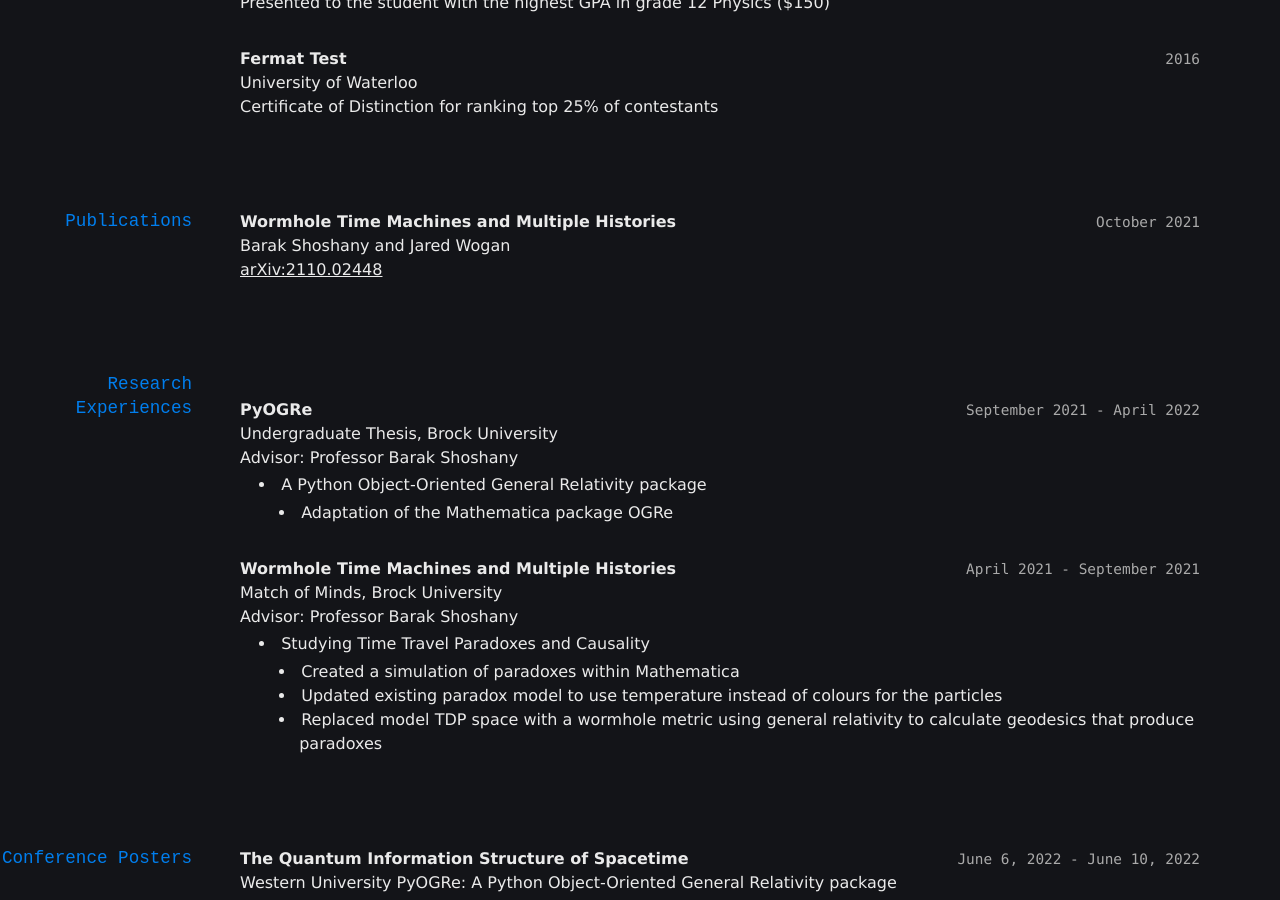
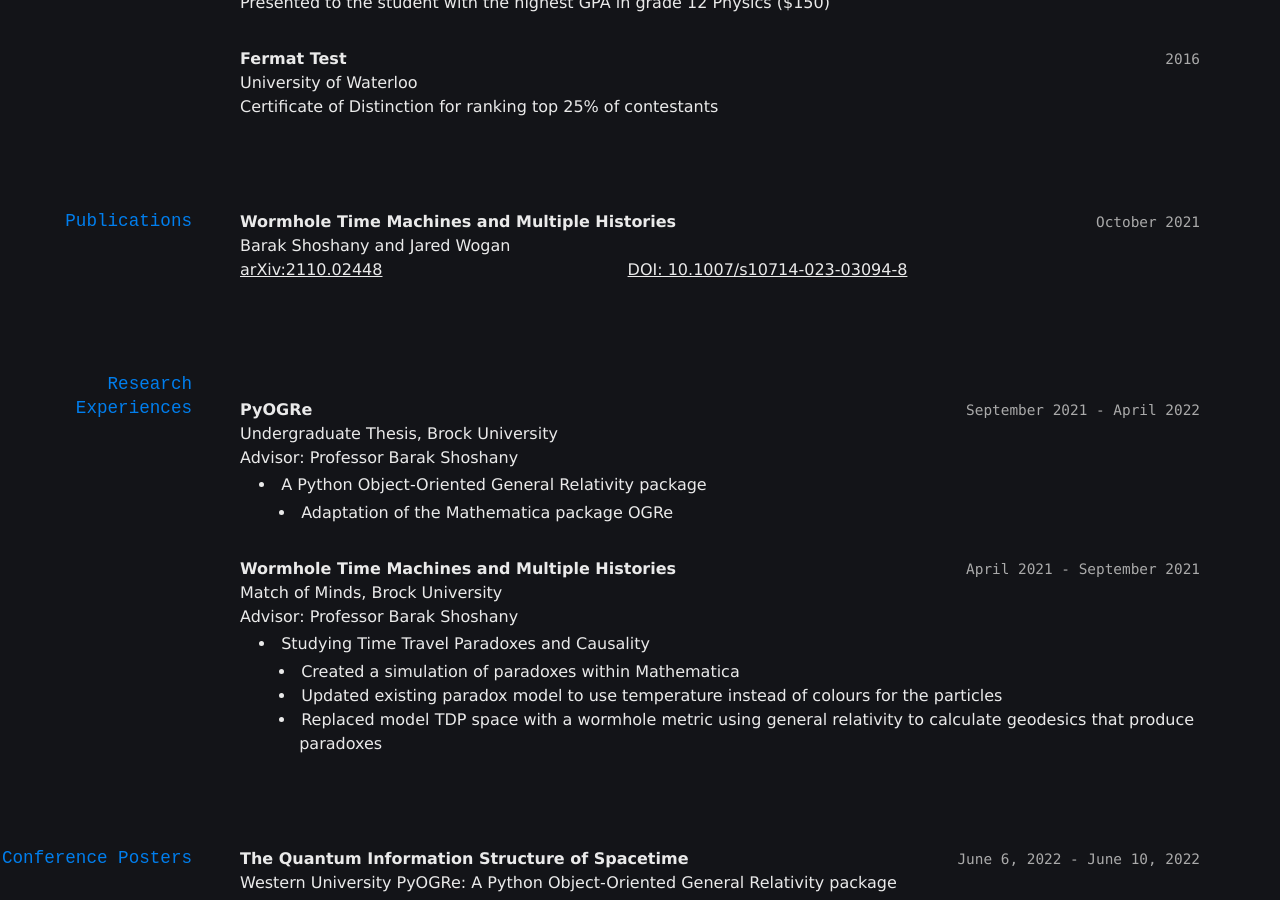
Before and after one commit to JaredWogan/CV, a Jekyll site: the page built from index.md, in a window 1280 px wide and 900 px high, scrolled down 2476 px. Built offline with Jekyll 4.4.1, drawn with Linux system fonts in a browser that asks for light colours.

Commit message:
DOI added

```diff
--- a/index.md
+++ b/index.md
@@ -130,6 +130,7 @@ Certificate of Distinction for ranking top 25% of contestants
 __Wormhole Time Machines and Multiple Histories__ \
 Barak Shoshany and Jared Wogan \
 [arXiv:2110.02448](https://arxiv.org/abs/2110.02448)
+[DOI: 10.1007/s10714-023-03094-8](https://link.springer.com/article/10.1007/s10714-023-03094-8)
 
 
 ## Research Experiences
```
Also changed, not shown: 1 other file.
